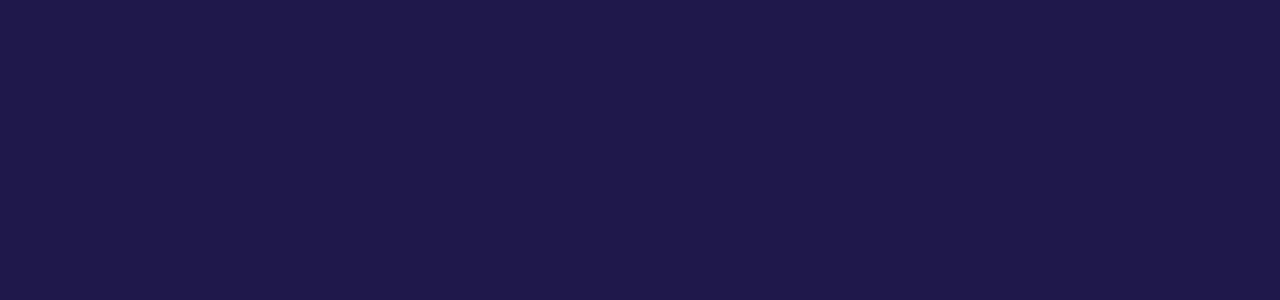
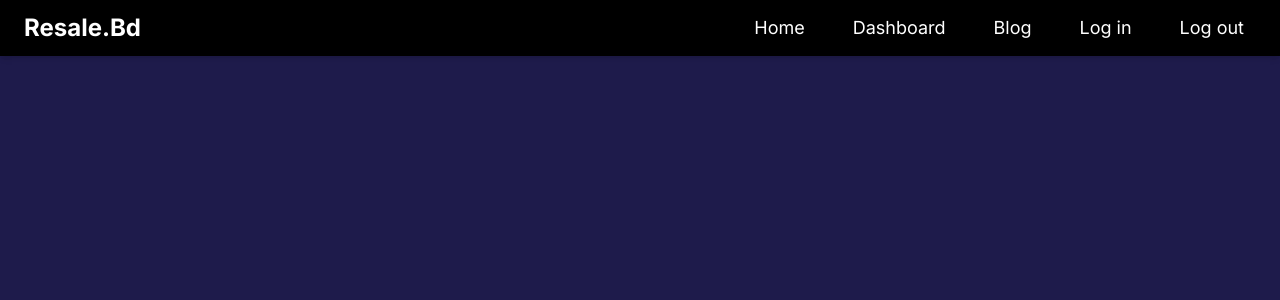
Before and after one commit to Nahid-07/second-hand-resale-website, a Next.js app: page /blog in a window 1280 px wide. Shown: the top 300 px of the page. Built offline with nearby package versions, Linux system fonts and the light colour scheme.

Commit message:
navbar hover effect added

```diff
--- a/app/SignIn/page.js
+++ b/app/SignIn/page.js
@@ -4,11 +4,13 @@ const SignInForm = () => {
   return (
     <div className="flex min-h-full flex-1 flex-col justify-center px-6 py-12 lg:px-8">
       <div className="sm:mx-auto sm:w-full sm:max-w-sm">
+        <Link href="/">
         <img
           className="mx-auto h-10 w-auto"
           src="https://tailwindui.com/img/logos/mark.svg?color=indigo&shade=600"
           alt="Your Company"
         />
+        </Link>
         <h2 className="mt-10 text-center text-2xl font-bold leading-9 tracking-tight text-white">
           Sign in to your account
         </h2>
--- a/app/blog/page.js
+++ b/app/blog/page.js
@@ -1,9 +1,14 @@
+import Navbar from "../common-components/Navbar";
+import Slider from "../common-components/Slider";
 
 const BlogPage = () => {
     return (
+        <>
+        <Navbar></Navbar>
         <div>
 
         </div>
+        </>
     );
 };
 
--- a/app/common-components/Navbar.js
+++ b/app/common-components/Navbar.js
@@ -16,19 +16,19 @@ const Navbar = () => {
           <div>
             <ul className="flex space-x-6 text-lg text-white">
               <Link href="/">
-                <li className={`${animationClass}`}>Home</li>
+                <li className={`${animationClass} hover:bg-indigo-500 px-3 rounded`}>Home</li>
               </Link>
               <Link href="/dashbord">
-                <li className={`${animationClass}`}>Dashboard</li>
+                <li className={`${animationClass} hover:bg-indigo-500 px-3 rounded`}>Dashboard</li>
               </Link>
               <Link href="/blog">
-                <li className={`${animationClass}`}>Blog</li>
+                <li className={`${animationClass} hover:bg-indigo-500 px-3 rounded`}>Blog</li>
               </Link>
               <Link href="/SignIn">
-                <li className={`${animationClass}`}>Log in</li>
+                <li className={`${animationClass} hover:bg-indigo-500 px-3 rounded`}>Log in</li>
               </Link>
               <Link href="/">
-                <li className={`${animationClass}`}>Log out</li>
+                <li className={`${animationClass} hover:bg-indigo-500 px-3 rounded`}>Log out</li>
               </Link>
             </ul>
           </div>
@@ -48,19 +48,19 @@ const Navbar = () => {
       <nav className={`${open ? "block" : "hidden"} bg-indigo-950 `}>
         <ul className="p-6 space-y-4 text-white">
           <Link href="/">
-            <li className={`${animationClass}`}>Home</li>
+            <li className={`${animationClass} hover:bg-indigo-500 px-3 rounded`}>Home</li>
           </Link>
           <Link href="/dashbord">
-            <li className={`${animationClass}`}>Dashboard</li>
+            <li className={`${animationClass} hover:bg-indigo-500 px-3 rounded`}>Dashboard</li>
           </Link>
           <Link href="/blog">
-            <li className={`${animationClass}`}>Blog</li>
+            <li className={`${animationClass} hover:bg-indigo-500 px-3 rounded`}>Blog</li>
           </Link>
           <Link href="/SignIn">
-            <li className={`${animationClass}`}>Log in</li>
+            <li className={`${animationClass} hover:bg-indigo-500 px-3 rounded`}>Log in</li>
           </Link>
           <Link href="/">
-            <li className={`${animationClass}`}>Log out</li>
+            <li className={`${animationClass} hover:bg-indigo-500 px-3 rounded`}>Log out</li>
           </Link>
         </ul>
       </nav>
--- a/app/signup/page.js
+++ b/app/signup/page.js
@@ -4,11 +4,13 @@ const SignUpForm = () => {
   return (
     <div className="flex min-h-full flex-1 flex-col justify-center px-6 py-12 lg:px-8">
       <div className="sm:mx-auto sm:w-full sm:max-w-sm">
+        <Link href="/">
         <img
           className="mx-auto h-10 w-auto"
           src="https://tailwindui.com/img/logos/mark.svg?color=indigo&shade=600"
           alt="Your Company"
         />
+        </Link>
         <h2 className="mt-10 text-center text-2xl font-bold leading-9 tracking-tight text-white">
           Sign Up
         </h2>
```
